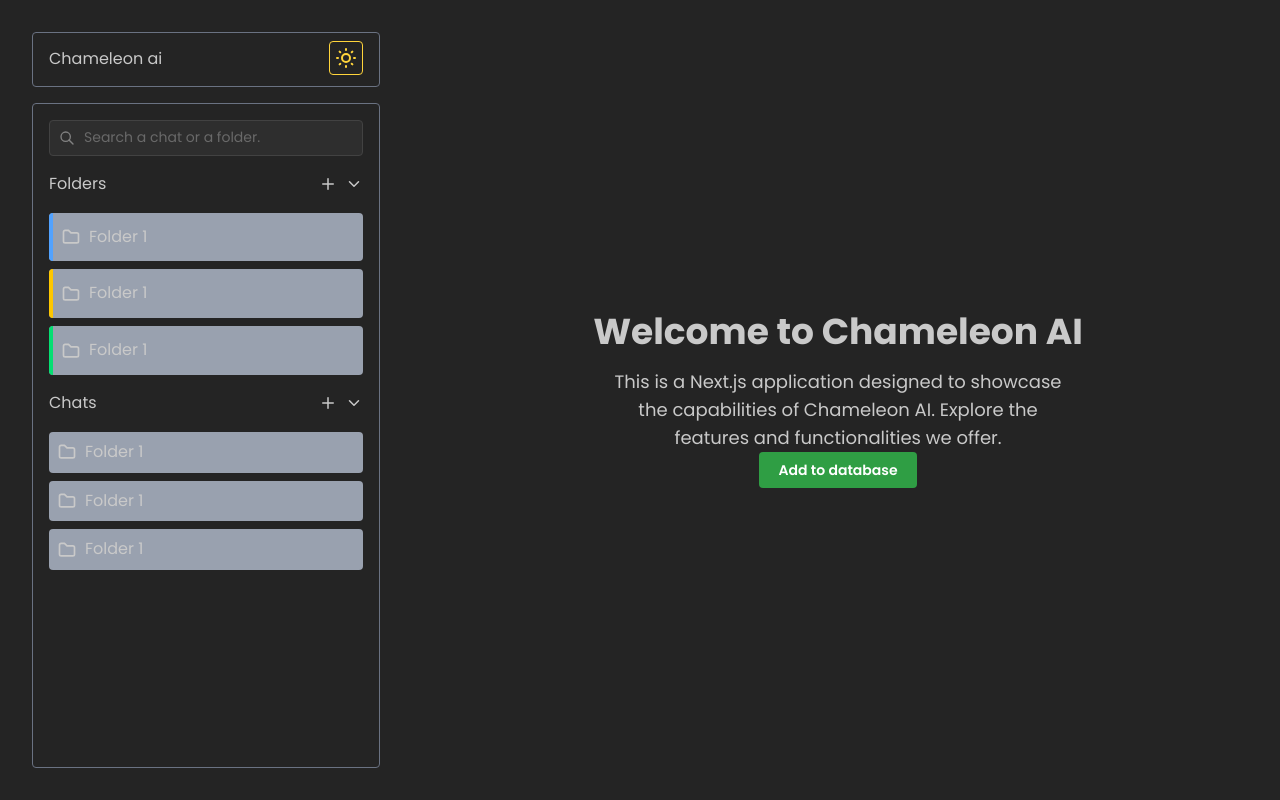
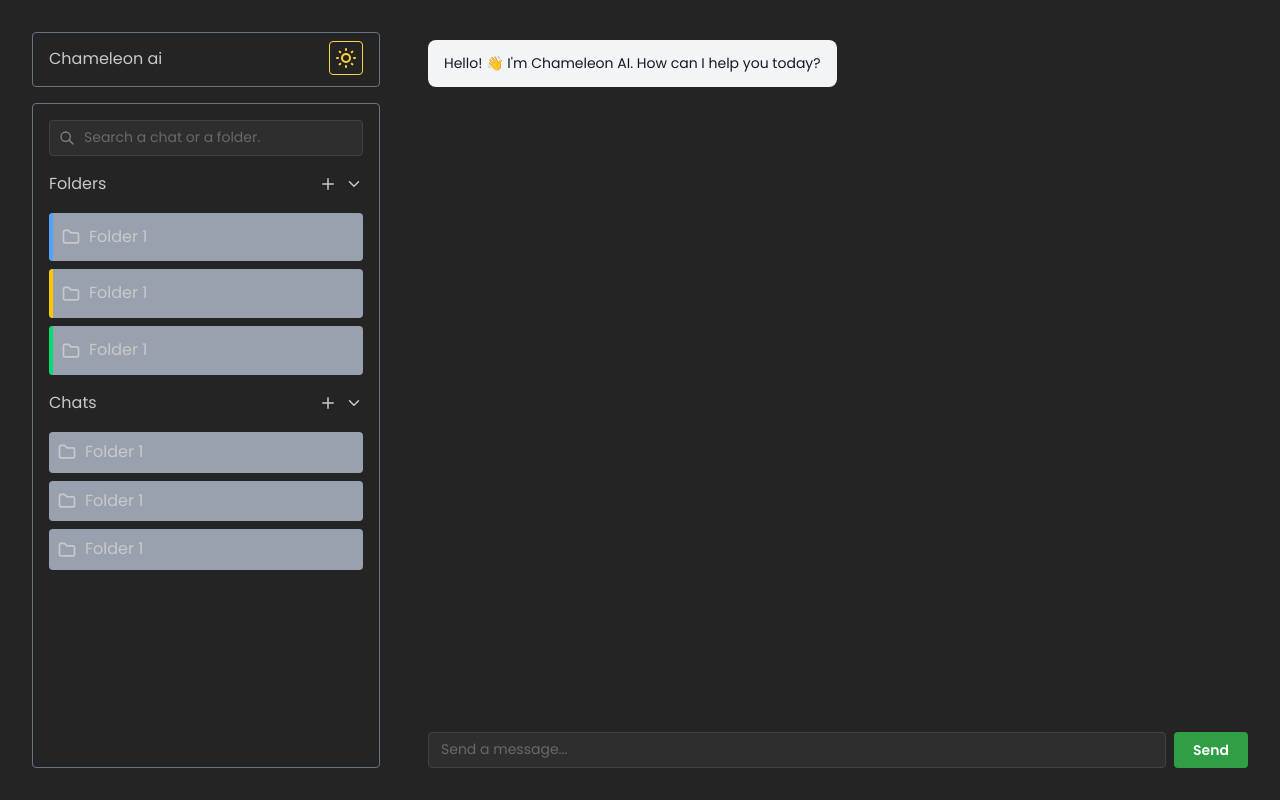
Before and after one commit to Nate-Workspace/chameleon-ai, a Next.js app: page / in a window 1280 px wide. Built offline with nearby package versions, Linux system fonts and the light colour scheme; no server answers.

Commit message:
feat: integrated gemini ai  and added an action to add message to the postgress neon db

```diff
--- a/package.json
+++ b/package.json
@@ -9,6 +9,7 @@
     "lint": "next lint"
   },
   "dependencies": {
+    "@google/genai": "^1.14.0",
     "@mantine/core": "^8.2.1",
     "@mantine/dates": "^8.2.1",
     "@mantine/dropzone": "^8.2.1",
@@ -18,12 +19,14 @@
     "@mantine/notifications": "^8.2.1",
     "@neondatabase/serverless": "^1.0.1",
     "@tabler/icons-react": "^3.34.1",
+    "axios": "^1.11.0",
     "dayjs": "^1.11.13",
     "dotenv": "^17.2.1",
     "drizzle-orm": "^0.44.4",
     "next": "15.4.3",
     "react": "19.1.0",
     "react-dom": "19.1.0",
+    "react-markdown": "^10.1.0",
     "use-debounce": "^10.0.5"
   },
   "devDependencies": {
--- /dev/null
+++ b/src/app/(home)/actions/create-message-action.ts
@@ -0,0 +1,10 @@
+import { createMessage } from "@/db/orm/text-message/create-message";
+
+export async function createMessageAction( message: { id: string, sender: "user"| "ai", content: string}){
+    try{
+        const data = await createMessage(message)
+        console.log("Message created successfully:", data);
+    }catch(error){
+        console.error("Error creating message:", error);
+    }
+}
--- /dev/null
+++ b/src/app/(home)/chat-area.tsx
@@ -0,0 +1,105 @@
+"use client";
+
+import { useState, useRef, useEffect } from "react";
+import { Box, Textarea, Button, ScrollArea } from "@mantine/core";
+import ReactMarkdown from "react-markdown";
+import axios from "axios";
+import { createMessageAction } from "./actions/create-message-action";
+
+type Message = {
+  id: string;
+  sender: "user" | "ai";
+  content: string;
+};
+
+export default function ChatArea() {
+  const [messages, setMessages] = useState<Message[]>([
+    {
+      id: "1",
+      sender: "ai",
+      content: "Hello! 👋 I'm Chameleon AI. How can I help you today?",
+    },
+  ]);
+  const [input, setInput] = useState("");
+  const scrollRef = useRef<HTMLDivElement>(null);
+
+  const sendMessage = async () => {
+    if (!input.trim()) return;
+
+    const newMessage: Message = {
+      id: Date.now().toString(),
+      sender: "user",
+      content: input,
+    };
+
+    // setMessages((prev) => [...prev, newMessage]);
+
+    try {
+      const sent = await createMessageAction(newMessage);
+      console.log("Message sent sent:", sent);
+    // const res = await axios.post("/api/ai/gemini", {
+    //   prompt: input,
+    // });
+
+    // if(res.status !== 200){
+    //   setMessages((prev)=> [...prev, {id: Date.now().toString(), sender: "ai" as const, content: "Something went wrong. Please try again."}])
+    // }
+    // console.log("response in chat area: ", res);
+    // setMessages((prev)=> [...prev, {id: Date.now().toString(), sender: "ai", content: res.data}])
+  } catch (error) {
+    console.error("Error:", error);
+  }
+
+
+  setInput("");
+  };
+
+  useEffect(() => {
+    scrollRef.current?.scrollIntoView({ behavior: "smooth" });
+  }, [messages]);
+
+  return (
+    <Box className="flex flex-col h-full ">
+      <ScrollArea className="flex-grow px-4 pt-6" scrollbarSize={6}>
+        <div className="max-w-4xl mx-auto w-full">
+          {messages.map((msg) => (
+            <div
+              key={msg.id}
+              className={`w-full mb-6 flex ${
+                msg.sender === "user" ? "justify-end" : "justify-start"
+              }`}
+            >
+              <div
+                className={`rounded-lg px-4 py-3 max-w-[80%] text-sm leading-relaxed ${
+                  msg.sender === "user"
+                    ? "bg-blue-500 text-white"
+                    : "bg-gray-100 text-gray-900"
+                }`}
+              >
+                <ReactMarkdown>{msg.content}</ReactMarkdown>
+              </div>
+            </div>
+          ))}
+          <div ref={scrollRef} />
+        </div>
+      </ScrollArea>
+
+      <Box className=" p-4  sticky bottom-0">
+        <div className="max-w-4xl mx-auto flex gap-2">
+          <Textarea
+            placeholder="Send a message..."
+            value={input}
+            onChange={(e) => setInput(e.currentTarget.value)}
+            autosize
+            minRows={1}
+            maxRows={6}
+            className="flex-grow resize-none scrollbar-thin scrollbar-thumb-blue-400 scrollbar-track-gray-200 scrollbar-thumb-rounded-full scrollbar-track-rounded-full"
+          />
+          <Button variant="filled" onClick={sendMessage}>
+            Send
+          </Button>
+        </div>
+      </Box>
+    </Box>
+  );
+}
--- a/src/app/(home)/page.tsx
+++ b/src/app/(home)/page.tsx
@@ -3,6 +3,7 @@
 import ScreenWrapper from "../_components/ScreenWrapper";
 import { Button } from "@mantine/core";
 import { createUserAction } from "./create-user-action";
+import ChatArea from "./chat-area";
 
 export default function Home() {
   const onButtonClick = async () => {
@@ -10,13 +11,16 @@ export default function Home() {
     console.log("User created:", response);
   }
   return (
-    <div className="flex flex-col items-center justify-center h-full">
-      <h1 className="text-4xl font-bold mb-4">Welcome to Chameleon AI</h1>
-      <p className="text-lg text-center max-w-md">
-        This is a Next.js application designed to showcase the capabilities of
-        Chameleon AI. Explore the features and functionalities we offer.
-      </p>
-      <Button variant="filled" onClick={onButtonClick}> Add to database </Button>
-    </div>
+    // <div className="flex flex-col items-center justify-center h-full">
+    //   <h1 className="text-4xl font-bold mb-4">Welcome to Chameleon AI</h1>
+    //   <p className="text-lg text-center max-w-md">
+    //     This is a Next.js application designed to showcase the capabilities of
+    //     Chameleon AI. Explore the features and functionalities we offer.
+    //   </p>
+    //   <Button variant="filled" onClick={onButtonClick}> Add to database </Button>
+    // </div>
+    <>
+    <ChatArea/>
+    </>
   );
 }
--- /dev/null
+++ b/src/app/api/ai/gemini/route.ts
@@ -0,0 +1,34 @@
+import { GoogleGenAI } from "@google/genai";
+import { NextResponse } from "next/server";
+
+export async function POST(req: Request) {
+  try {
+    const { prompt } = await req.json();
+    const GEMINI_API_KEY = process.env.GEMINI_API_KEY;
+
+    console.log("Received prompt:", prompt);
+
+    const ai = new GoogleGenAI({ apiKey: GEMINI_API_KEY });
+    const response = await ai.models.generateContent({
+      model: "gemini-2.0-flash-001",
+      contents: prompt,
+      config: {
+        thinkingConfig: {
+          thinkingBudget: 0,
+        },
+      },
+    });
+    console.log("Response text: ", response.text);
+    return NextResponse.json(response.text);
+  } catch (error: any) {
+    console.error(
+      "Gemini API error:",
+      error.response?.data || error.message
+    );
+
+    return NextResponse.json(
+      { error: "Failed to fetch from Gemini" },
+      { status: 500 }
+    );
+  }
+}
--- /dev/null
+++ b/src/db/orm/text-message/create-message.ts
@@ -0,0 +1,14 @@
+import { db } from "@/db";
+import { message } from "@/db/schema";
+
+export async function createMessage(data: {id: string, sender: "user"| "ai", content: string}){
+    return await db
+    .insert(message)
+    .values({
+        sender: data.sender,
+        body: data.content,
+    })
+    .returning({
+        id: message.id
+    })
+}
```
Also changed, not shown: 1 other file (tests, documents, lock files or other folders).
